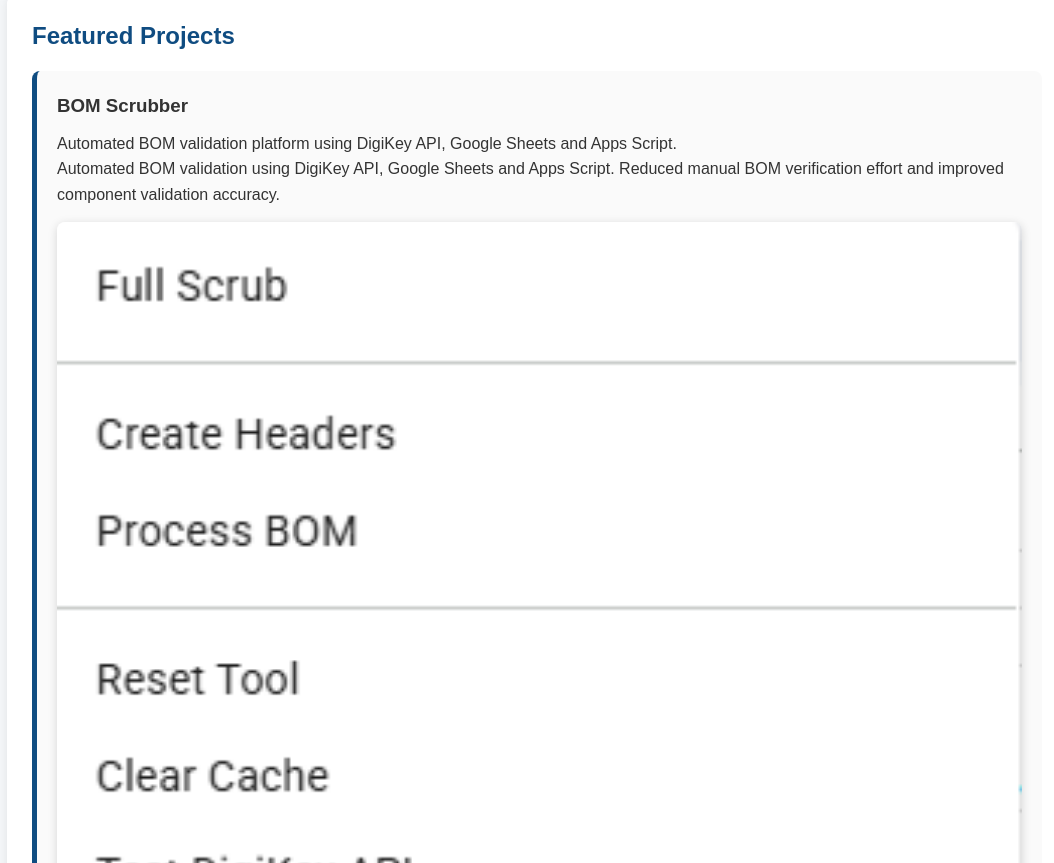
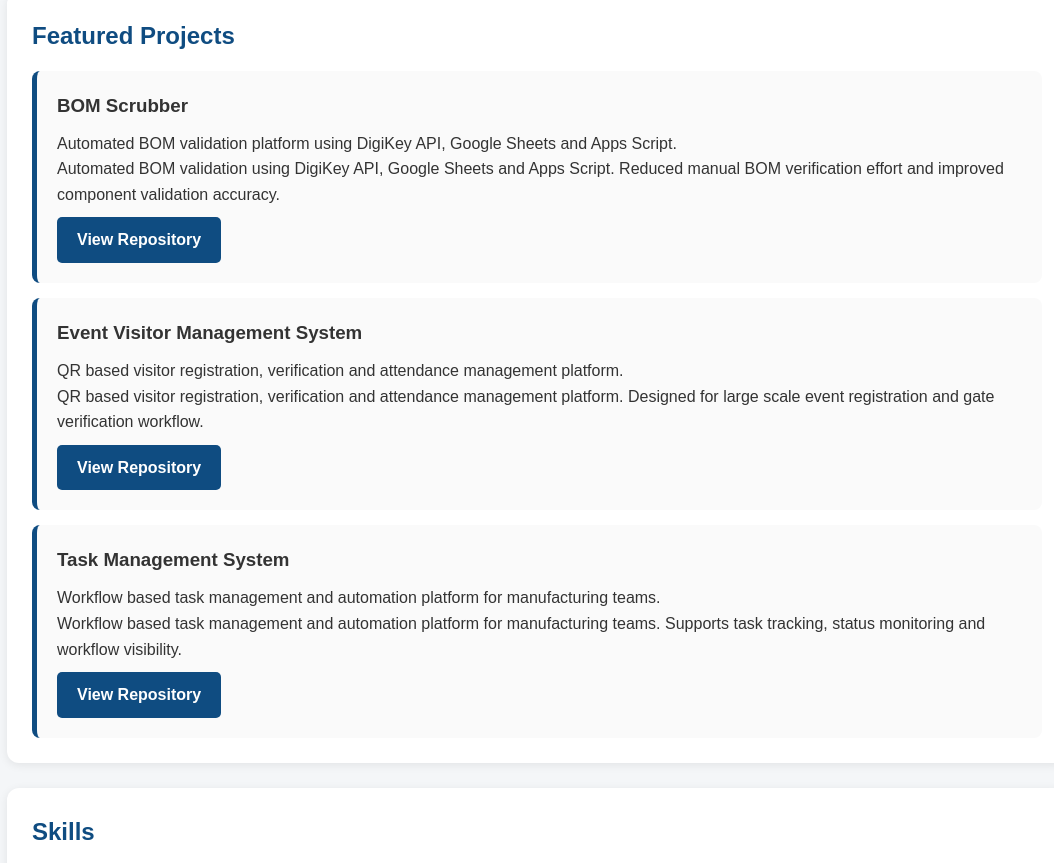
Before and after one commit to prajjwal-tiwari/Prajjwal-Portfolio, a plain HTML site: page index.html in a window 1280 px wide. Shown: the part 1284-2147 px from the top of the page, without its empty margins (103-1157 px from the left). Drawn offline with Linux system fonts and the light colour scheme.

Commit message:
Remove project image from index.html
Removed project image from BOM validation section.

```diff
--- a/index.html
+++ b/index.html
@@ -264,10 +264,7 @@ Automated BOM validation platform using DigiKey API, Google Sheets and Apps Scri
 Automated BOM validation using DigiKey API, Google Sheets and Apps Script.
 Reduced manual BOM verification effort and improved component validation accuracy.
 </p>
-<img
-class="project-image"
-src="https://raw.githubusercontent.com/prajjwal-tiwari/Prajjwal-Portfolio/main/Portfolio/BOM%20Scrubber%20Folder/Dashboard%20Screenshot/Screenshot%202026-06-19%20092220.png"
-alt="BOM Scrubber Dashboard">
+
 
 <a href="https://github.com/prajjwal-tiwari/BOM-Scrubber" target="_blank" class="btn">
 View Repository
```
